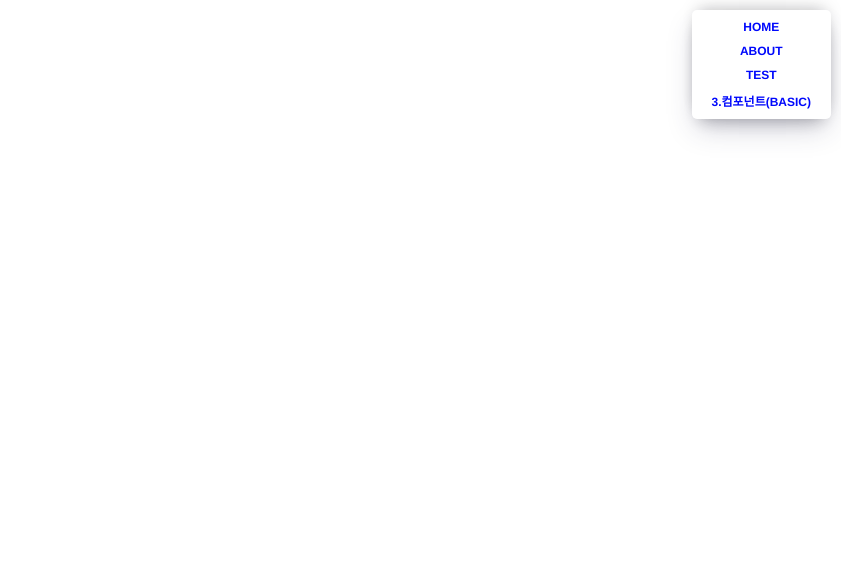
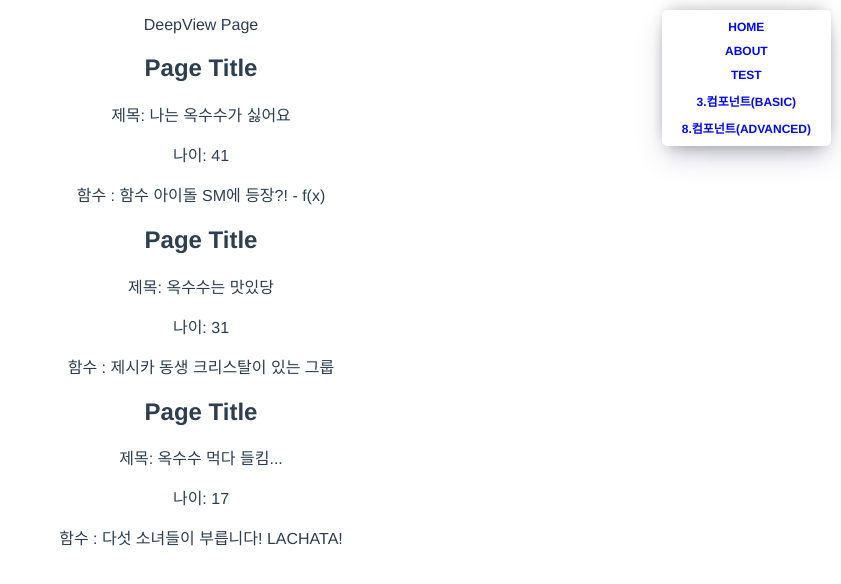
Before and after one commit to AustinePP90/vue_repo, a Vue app: page /deep in a window 1280 px wide. Shown: the top 584 px of the page, without its empty margins (439-1280 px from the left). Built offline with nearby package versions, Linux system fonts and the light colour scheme.

Commit message:
24-08-02 components, props 연습

```diff
--- a/src/App.vue
+++ b/src/App.vue
@@ -4,6 +4,7 @@
     <router-link to="/about">About</router-link>
     <router-link to="/test">Test</router-link>
     <router-link to="/basic">3.컴포넌트(BASIC)</router-link>
+    <router-link to="/deep">8.컴포넌트(ADVANCED)</router-link>
   </nav>
   <router-view />
 </template>
--- /dev/null
+++ b/src/components/PageTitle.vue
@@ -0,0 +1,85 @@
+<template>
+  <div class="">
+    <h2>Page Title</h2>
+    <p>제목: {{ title }}</p>
+    <p>나이: {{ age + 1 }}</p>
+    <p>함수 : {{ func() }}</p>
+  </div>
+</template>
+
+<script>
+export default {
+  name: "PageTitle",
+  props: {
+    // 문자열 타입의 prop 예시
+    title: {
+      type: String,
+      default: "등록된 제목 없음",
+    },
+    // 숫자 타입의 prop 예시
+    age: {
+      type: Number,
+      default: 0,
+    },
+    // 배열 타입의 prop 예시
+    //sampleArray: {
+    //  type: Array,
+    //  default: () => []
+    //},
+    // 객체 타입의 prop 예시
+    //sampleObject: {
+    //  type: Object,
+    //  default: () => ({})
+    //}
+    // 함수 타입의 prop 예시 ------------------------------------------------------
+    func: {
+      type: Function,
+      default: function () {
+        return "함수 아이돌 SM에 등장?! - f(x)";
+      },
+    },
+  },
+  components: {
+    // 추가적으로 사용할 컴포넌트들을 등록합니다.
+  },
+  data() {
+    return {
+      // 컴포넌트의 데이터를 초기화합니다.
+    };
+  },
+  watch: {
+    // sample1() {
+    //   console.log('');
+    // }
+    // 데이터를 감시하고 처리할 로직을 작성합니다.
+  },
+  computed: {
+    // sample2() {
+    //   return '';
+    // }
+    // 필요한 계산된 속성을 정의합니다.
+  },
+  methods: {
+    // sample3() {
+    //   return '';
+    // }
+    // 컴포넌트에서 사용할 메서드를 정의합니다.
+  },
+  setup() {
+    // Vue 3 Composition API의 setup 함수에서 추가적인 로직을 처리할 수 있습니다.
+  },
+  created() {
+    // 컴포넌트가 생성될 때 실행될 로직을 작성합니다.
+  },
+  mounted() {
+    // 컴포넌트가 DOM에 마운트된 직후 실행될 로직을 작성합니다.
+  },
+  unmounted() {
+    // 컴포넌트가 파괴되기 전 실행될 로직을 작성합니다.
+  },
+};
+</script>
+
+<style scoped>
+/* 스타일을 추가하세요 */
+</style>
--- a/src/router/index.js
+++ b/src/router/index.js
@@ -2,6 +2,7 @@ import { createRouter, createWebHistory } from "vue-router";
 import HomeView from "../views/HomeView.vue";
 import TestView from "../views/TestView.vue";
 import BasicView from "../views/BasicView.vue";
+import DeepView from "../views/DeepView.vue";
 
 const routes = [
   {
@@ -28,6 +29,11 @@ const routes = [
     name: "basic",
     component: BasicView,
   },
+  {
+    path: "/deep",
+    name: "deep",
+    component: DeepView,
+  },
 ];
 
 const router = createRouter({
--- /dev/null
+++ b/src/views/DeepView.vue
@@ -0,0 +1,94 @@
+<template>
+  <div class="">
+    <p>DeepView Page</p>
+    <!-- 컴포넌트를 템플릿에 추가하는 두가지 방법 -->
+    <page-title title="나는 옥수수가 싫어요" :age="age2" />
+    <!-- "3"은 문자열로 인식함 그래서 결과창에는 문자열 "3"에 숫자 1을 더한(PageTitle의 참조) 31이 나옴 -->
+    <PageTitle title="옥수수는 맛있당" age="3" :func="funcContents2" />
+    <!-- data() 변수값을 전달할 수 있음 -->
+    <PageTitle :title="title2" :age="age1" :func="funcContents" />
+  </div>
+</template>
+
+<script>
+// 컴포넌트를 사용할 때는 import 하고 components 속성에도 등록해야 함
+import PageTitle from "@/components/PageTitle.vue";
+export default {
+  name: "DeepView",
+  props: {
+    // 문자열 타입의 prop 예시
+    //sampleString: {
+    //  type: String,
+    //  default: ''
+    //},
+    // 숫자 타입의 prop 예시
+    //sampleNumber: {
+    //  type: Number,
+    //  default: 0
+    //},
+    // 배열 타입의 prop 예시
+    //sampleArray: {
+    //  type: Array,
+    //  default: () => []
+    //},
+    // 객체 타입의 prop 예시
+    //sampleObject: {
+    //  type: Object,
+    //  default: () => ({})
+    //}
+  },
+  components: {
+    PageTitle,
+    // 추가적으로 사용할 컴포넌트들을 등록합니다.
+  },
+  data() {
+    return {
+      // 컴포넌트의 데이터를 초기화합니다.
+      title1: "상추 다이어트 시작",
+      title2: "옥수수 먹다 들킴...",
+      age1: 16,
+      age2: 40,
+    };
+  },
+  watch: {
+    // sample1() {
+    //   console.log('');
+    // }
+    // 데이터를 감시하고 처리할 로직을 작성합니다.
+  },
+  computed: {
+    // sample2() {
+    //   return '';
+    // }
+    // 필요한 계산된 속성을 정의합니다.
+  },
+  methods: {
+    // sample3() {
+    //   return '';
+    // }
+    // 컴포넌트에서 사용할 메서드를 정의합니다.
+    funcContents() {
+      return "다섯 소녀들이 부릅니다! LACHATA!";
+    },
+    funcContents2() {
+      return "제시카 동생 크리스탈이 있는 그룹";
+    },
+  },
+  setup() {
+    // Vue 3 Composition API의 setup 함수에서 추가적인 로직을 처리할 수 있습니다.
+  },
+  created() {
+    // 컴포넌트가 생성될 때 실행될 로직을 작성합니다.
+  },
+  mounted() {
+    // 컴포넌트가 DOM에 마운트된 직후 실행될 로직을 작성합니다.
+  },
+  unmounted() {
+    // 컴포넌트가 파괴되기 전 실행될 로직을 작성합니다.
+  },
+};
+</script>
+
+<style scoped>
+/* 스타일을 추가하세요 */
+</style>
--- a/src/views/TestView.vue
+++ b/src/views/TestView.vue
@@ -93,6 +93,7 @@
   </div>
 </template>
 
+<!-- Vue2에서 사용하는 option api 방식 -->
 <script>
 export default {
   name: "TestView",
```
